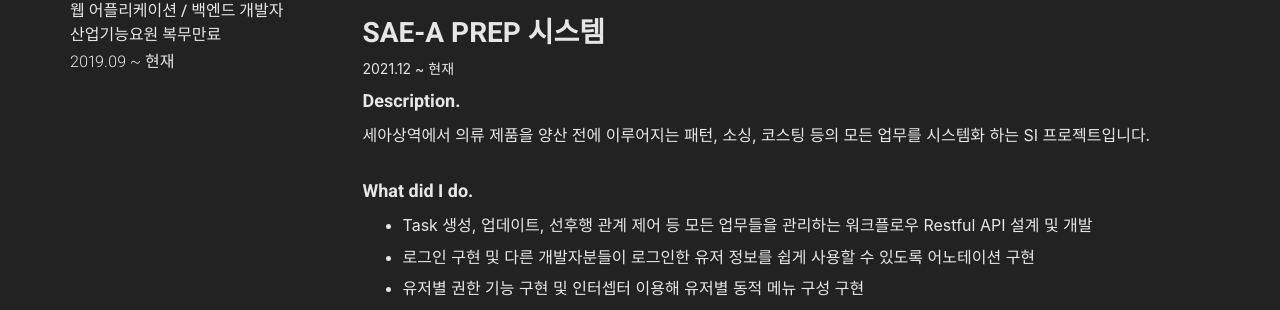
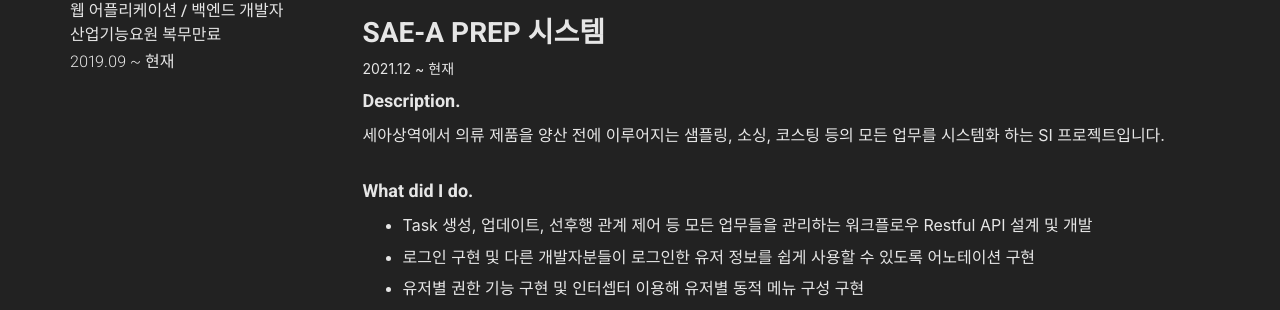
Before and after one commit to wlroh/wlroh.github.io, a Jekyll site: the page built from resume.md, in a window 1280 px wide and 900 px high, scrolled down 531 px. Shown: the part 135-445 px from the top of the window. Built offline with Jekyll 4.4.1, drawn with Linux system fonts in a browser that asks for light colours; nearby versions of some CDN libraries.

Commit message:
docs: 업무 경험 내용 수정

```diff
--- a/_data/resume/work-experience.yml
+++ b/_data/resume/work-experience.yml
@@ -13,7 +13,7 @@
       projects:
         - name: SAE-A PREP 시스템
           duration: 2021.12 ~ 현재
-          description: 세아상역에서 의류 제품을 양산 전에 이루어지는 패턴, 소싱, 코스팅 등의 모든 업무를 시스템화 하는 SI 프로젝트입니다.
+          description: 세아상역에서 의류 제품을 양산 전에 이루어지는 샘플링, 소싱, 코스팅 등의 모든 업무를 시스템화 하는 SI 프로젝트입니다.
           what_did_I_do: |
             * Task 생성, 업데이트, 선후행 관계 제어 등 모든 업무들을 관리하는 워크플로우 Restful API 설계 및 개발
 
```
